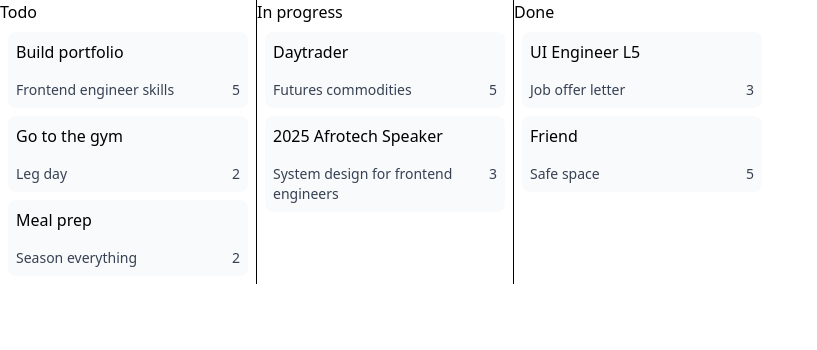
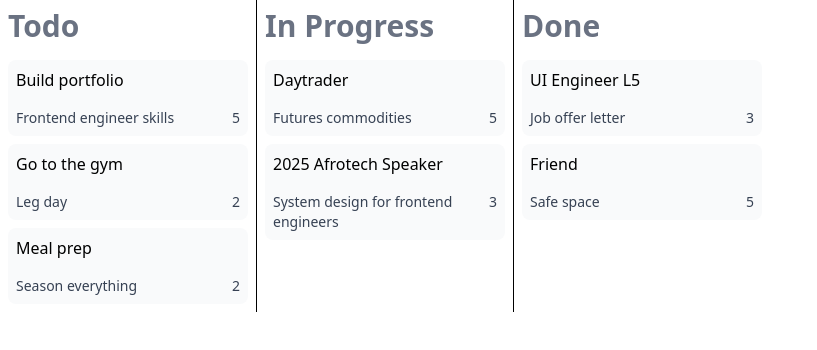
Before and after one commit to daphnee-jeune/kanban, a React (Vite) app: page / in a window 1280 px wide. Shown: the top 350 px of the page, without its empty margins (0-817 px from the left). Built offline with nearby package versions, Linux system fonts and the light colour scheme.

Commit message:
tweak styling pt.2

```diff
--- a/src/App.tsx
+++ b/src/App.tsx
@@ -14,7 +14,7 @@ function App() {
     <div className="flex divide-x">
       {columns.map((column) => (
         <div>
-          <h1>{column.status}</h1>
+          <h2 className="text-3xl p-2 capitalize font-bold text-gray-500">{column.status}</h2>
           {column.tasks.map((task) => (
             <TaskCard key={task.id} task={task} />
           ))}
```
